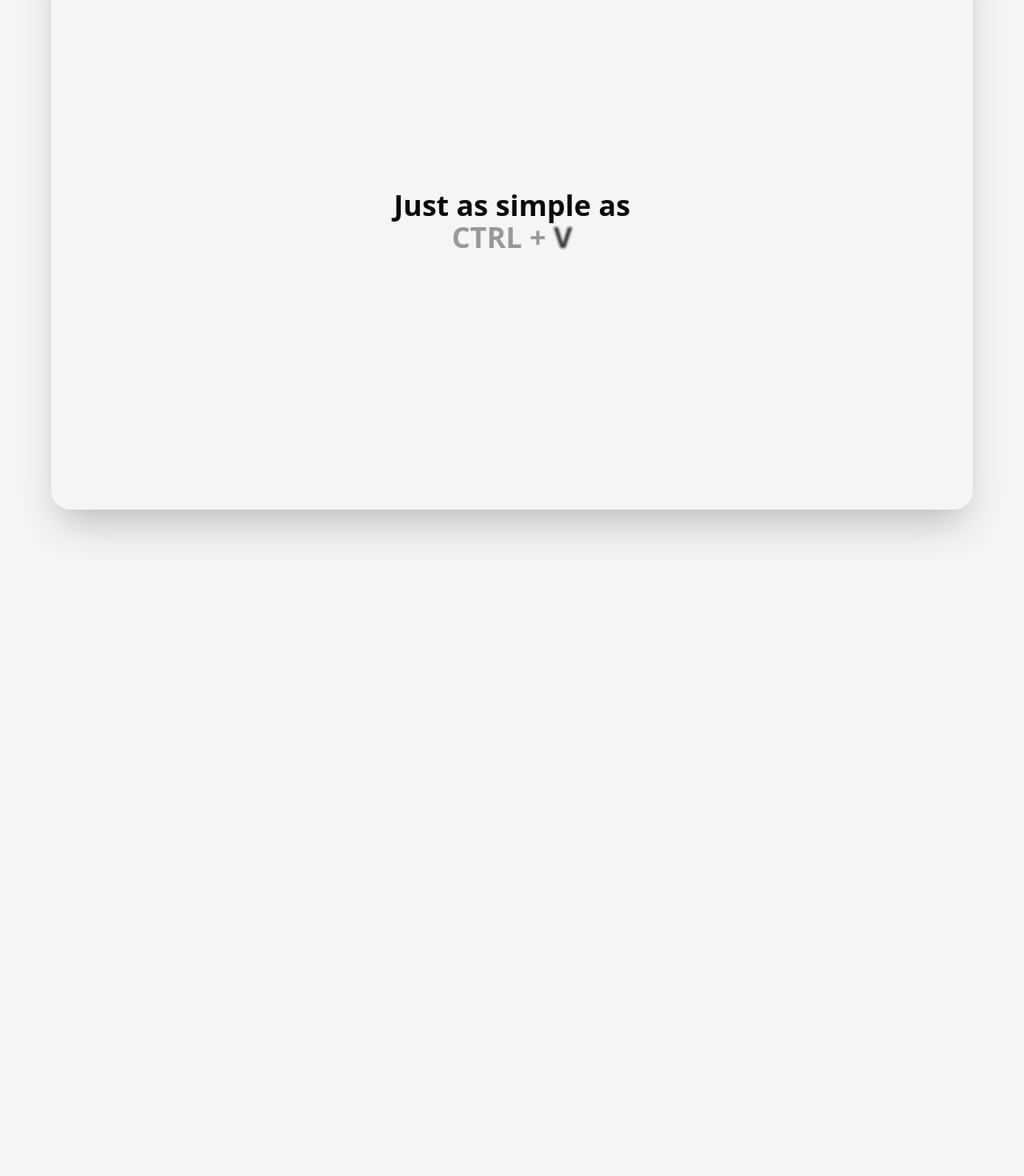
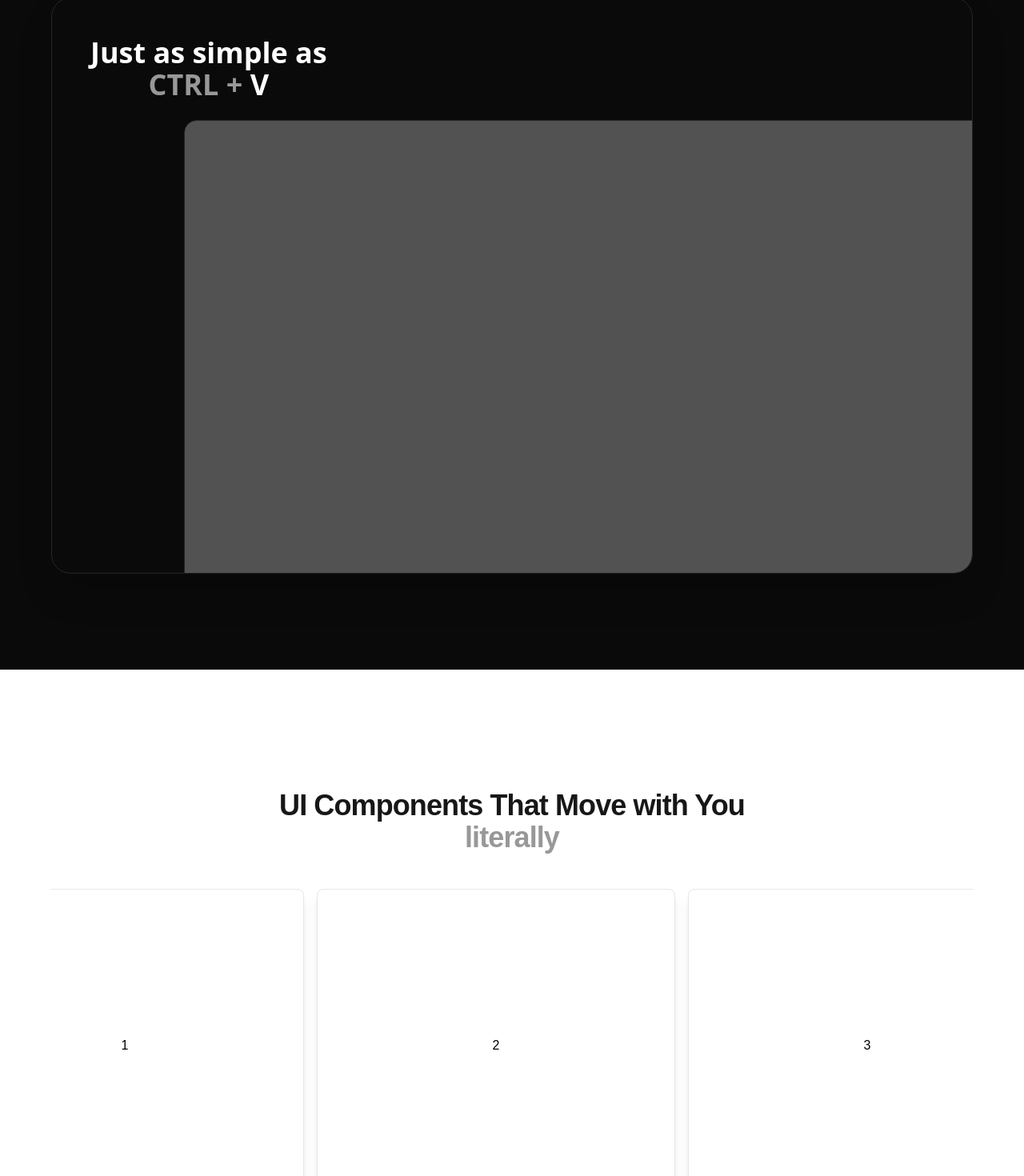
Before and after one commit to lakshaydewan/hypeUI, a Next.js app: page / in a window 1280 px wide. Shown: the part 923-2393 px from the top of the page at 80% size. Built offline with nearby package versions, Linux system fonts and the light colour scheme.

Commit message:
showcase section added

```diff
--- a/app/page.tsx
+++ b/app/page.tsx
@@ -1,16 +1,31 @@
 'use client'
-import React, { useEffect } from 'react'
+import React, { useEffect, useRef, } from 'react'
 import HeroBackground from '../components/HeroBackground';
 import DesktopSVG from '@/components/DesktopSVG';
 import Link from 'next/link';
-import { motion}  from 'motion/react';
+import { motion } from 'motion/react';
+import Showcase from '@/components/Showcase';
 
 const HomePage = () => {
 
   const [toggle, setToggle] = React.useState(false);
+  const containerRef = useRef(null);
+  // const { scrollYProgress } = useScroll({
+  //   target: containerRef
+  // });
+  // const translateY1 = useTransform(scrollYProgress, [0, 0.2, 0.4, 0.6, 0.8, 1], [650, 0, 0, 0, 0, 0]);
+  // const translateX1 = useTransform(scrollYProgress, [0, 0.2, 0.4, 0.6, 0.8, 1], [0, -200, -200, -200, -200, -200]);
+  // const translateY2 = useTransform(scrollYProgress, [0, 0.2, 0.4, 0.6, 0.8, 1], [650, 650, 0, 0, 0, 0]);
+  // const translateX2 = useTransform(scrollYProgress, [0, 0.2, 0.4, 0.6, 0.8, 1], [0, 0, -100, -100, -100, -100]);
+  // const translateY3 = useTransform(scrollYProgress, [0, 0.2, 0.4, 0.6, 0.8, 1], [650, 650, 650, 0, 0, 0]);
+  // const translateX3 = useTransform(scrollYProgress, [0, 0.2, 0.4, 0.6, 0.8, 1], [0, 0, 0, -10, -10, -10]);
+  // const translateY4 = useTransform(scrollYProgress, [0, 0.2, 0.4, 0.6, 0.8, 1], [650, 650, 650, 650, 0, 0]);
+  // const translateX4 = useTransform(scrollYProgress, [0, 0.2, 0.4, 0.6, 0.8, 1], [0, 0, 0, 0, 100, 100]);
+
+
 
   useEffect(() => {
-    const iD = setInterval(() => {setToggle(!toggle)}, 2000);
+    const iD = setInterval(() => { setToggle(!toggle) }, 1500);
 
     return () => {
       clearInterval(iD);
@@ -19,6 +34,7 @@ const HomePage = () => {
 
   return (
     <>
+
       <div className='bg-neutral-950 h-screen w-screen flex flex-col justify-center items-center'>
         <HeroBackground />
         <div className='z-0 w-full h-full flex md:flex-row flex-col gap-4 md:gap-0 justify-center items-center'>
@@ -52,11 +68,42 @@ const HomePage = () => {
           <DesktopSVG />
         </div>
       </div>
-      <div className='h-[300vh] relative text-white w-screen bg-neutral-100 flex flex-col justify-start items-center'>
-        <div className='w-screen sticky top-0 left-0 h-screen flex flex-col justify-center items-center'>
-          <div className='w-[90vw] shadow-2xl rounded-3xl h-[90vh] flex flex-col justify-center items-center'>
-            <div className='text-center text-4xl font-sans font-bold'>
-              <h1 className='text-neutral-950 font-sans font-bold'>Just as simple as</h1>
+      <div ref={containerRef} className='h-[120vh] relative text-white w-screen bg-neutral-950 flex flex-col justify-center items-center'>
+        <div className='w-screen h-screen flex flex-col justify-center items-center'>
+          <div className='w-[90vw] overflow-hidden border border-neutral-800 relative shadow-2xl rounded-3xl h-[70vh] md:h-[90vh] flex flex-col justify-center items-center'>
+            <div className='absolute bottom-[-80px] rounded-2xl right-[-50px] md:w-[90%] w-[95%] h-[90%] border border-neutral-800 bg-neutral-600 flex flex-col justify-center items-center'>
+
+            </div>
+            {/* <motion.div style={{
+            y: translateY1,
+            x: translateX1,
+            rotate: 3,
+          }} className='md:w-[35%] border absolute h-[65%] rounded-xl bg-white shadow-2xl flex flex-col justify-center items-center'>
+                hi there
+              </motion.div>
+              <motion.div style={{
+            y: translateY2,
+            x: translateX2,
+            rotate: 8,
+          }} className='md:w-[35%] absolute h-[65%] rounded-xl bg-neutral-950 flex flex-col justify-center items-center'>
+                hi there
+              </motion.div>
+              <motion.div style={{
+            y: translateY3,
+            x: translateX3,
+            rotate: -4,
+          }} className='md:w-[35%] absolute h-[65%] rounded-xl bg-neutral-950 flex flex-col justify-center items-center'>
+                hi there
+              </motion.div>
+              <motion.div style={{
+            y: translateY4,
+            x: translateX4,
+            rotate: 12,
+          }} className='md:w-[35%] absolute h-[65%] rounded-xl bg-neutral-950 flex flex-col justify-center items-center'>
+                hi there
+              </motion.div> */}
+            <div className='text-center absolute top-12 left-12 text-2xl md:text-4xl font-sans font-bold'>
+              <h1 className='text-white font-sans font-bold'>Just as simple as</h1>
               <span className='text-primary'>CTRL + </span>
               {
                 toggle ?
@@ -65,24 +112,20 @@ const HomePage = () => {
                     initial={{ opacity: 0, filter: 'blur(10px)' }}
                     animate={{ opacity: 1, filter: 'blur(0px)' }}
                     transition={{ duration: 0.5, ease: "easeOut" }}
-                  className='text-neutral-950'>V</motion.span>
+                    className='text-white'>V</motion.span>
                   :
                   <motion.span
                     key={"C"}
                     initial={{ opacity: 0, filter: 'blur(10px)' }}
                     animate={{ opacity: 1, filter: 'blur(0px)' }}
                     transition={{ duration: 0.5, ease: "easeOut" }}
-                  className='text-neutral-950'>C</motion.span>
+                    className='text-white'>C</motion.span>
               }
             </div>
           </div>
         </div>
       </div>
-      <div className='w-screen h-screen bg-neutral-950 flex flex-col justify-center items-center'>
-          <div className="text-center text-white text-4xl font-sans font-bold">
-              Start building your next project today!
-          </div>
-      </div>
+      <Showcase />
     </>
   )
 }
--- a/components/HeroBadge.tsx
+++ b/components/HeroBadge.tsx
@@ -1,3 +1,4 @@
+import { IconArrowRight } from '@tabler/icons-react';
 import React from 'react'
 
 const HeroBadge = () => {
@@ -7,7 +8,7 @@ const HeroBadge = () => {
     <div className="bg-neutral-950 group relative text-sm gap-1 hover:rounded-none transition-all duration-500 ease-out w-fit px-10 py-5 text-white border border-neutral-800 rounded-xl font-sans font-bold flex flex-row justify-between items-center">
         <div className='w-fit h-[20px] relative overflow-hidden'>
             <div className='group-hover:-translate-y-[100%] transition-all duration-700 ease-out'>LIKE THIS COMPONENT</div>
-            <div className='absolute translatey-[-100%] group-hover:-translate-y-[100%] text-white font-sans font-bold transition-all duration-700 ease-out'>CLICK TO GET CODE</div>
+            <div className='absolute flex justify-center items-center gap-2 group-hover:-translate-y-[90%] text-white font-sans font-bold transition-all duration-700 ease-out'>GET STARTED <IconArrowRight className='text-white group-hover:translate-x-1 duration-300 delay-100 ease-out transition-all' stroke={1.5} /></div>
           </div>
         <div className='h-[1px] z-10 w-0 opacity-0 group-hover:opacity-100 transition-all duration-500 ease-out group-hover:w-[100%] bg-gradient-to-r from-blue-400 to-neutral-950 absolute top-0 left-[0px]'></div>
         <div className='h-0 z-10 w-[1px] opacity-0 group-hover:opacity-100 transition-all duration-500 ease-out group-hover:h-[100%] bg-gradient-to-b from-blue-400 to-neutral-950 absolute top-[0px] left-[0px]'></div>
--- a/components/Navbar.tsx
+++ b/components/Navbar.tsx
@@ -15,10 +15,10 @@ const links = [
 const Navbar = () => {
     return (
         <div className='fixed top-0 z-50 left-0 w-full h-fit flex justify-center items-center'>
-            <div className='w-[90%] h-fit py-1 bg-neutral-950 border border-neutral-800 rounded-lg mt-4 flex flex-row justify-between items-center'>
+            <div className='w-[95%] h-fit py-1 bg-neutral-950 border border-neutral-800 rounded-lg mt-4 flex flex-row justify-between items-center'>
                 <div className='flex justify-center items-center gap-5'>
                     <Logo />
-                    <div className='hidden lg:flex flex-row gap-3 items-center'>
+                    <div className='hidden lg:flex flex-row gap-5 items-center'>
                         {
                             links.map((link, index) => {
                                 return (
--- /dev/null
+++ b/components/Showcase.tsx
@@ -0,0 +1,90 @@
+'use client'
+import { motion } from 'framer-motion'
+import { Icon3dCubeSphere } from '@tabler/icons-react'
+import { useEffect, useState } from 'react'
+
+import React from 'react'
+
+const Showcase = () => {
+
+    const [translateX, setTranslateX] = useState(-620);
+    const [pointer, setPointer] = useState({ x: 0, y: 0 });
+    const [isHovered, setIsHovered] = useState(false);
+
+    const handleMouseMove = (e: React.MouseEvent<HTMLDivElement>) => {
+        const { left, width } = e.currentTarget.getBoundingClientRect()
+        const xPos = e.clientX - left; // Get mouse X position relative to container
+        const percentage = xPos / width; // Normalize (0 to 1)
+        const maxTranslate = e.currentTarget.scrollWidth - width; // Adjust this value for more/less movement
+        setTranslateX(-percentage * maxTranslate); // Move left when pointer moves right
+    };
+
+    useEffect(() => {
+        window.addEventListener("mousemove", updateMousePosition);
+
+        const iD = setInterval(() => { setIsHovered(true) }, 1500);
+
+        return () => {
+            clearInterval(iD);
+            window.removeEventListener("mousemove", updateMousePosition);
+        }
+    })
+
+    const updateMousePosition = (e: MouseEvent) => {
+        setPointer({ x: e.clientX, y: e.clientY });
+    };
+
+    return (
+        <>
+            <div className='w-screen h-screen bg-white flex flex-col justify-center items-center'>
+                <h1 className='text-center tracking-tight text-4xl font-bold text-neutral-900 mt-10 mb-5'>
+                    UI Components That Move with You
+                    <br />
+                    <span className='text-primary'>literally</span>
+                </h1>
+                <div
+                    className="w-[90%] h-[55vh] rounded-lg px-6 py-6 overflow-x-hidden mx-auto relative"
+                    onMouseMove={handleMouseMove}
+                >
+                    <motion.div
+                    onMouseEnter={() => {
+                        console.log("mouseEnter");
+                        setIsHovered(true)
+                        console.log(isHovered);
+                    }}
+                    onMouseLeave={() => {
+                        console.log("mouseLeave");
+                        setIsHovered(false)
+                        console.log(isHovered);
+                    }}
+                        className="flex h-full hover:cursor-pointer flex-nowrap space-x-4 w-max"
+                        animate={{ x: translateX }} // Apply horizontal translation
+                        transition={{ type: "spring", stiffness: 100, damping: 50 }}
+                    >
+                        {["red", "blue", "green", "yellow", "purple", "green", "yellow"].map((color, index) => (
+                            <div
+                                key={index}
+                                className={`w-[65vw] flex justify-center items-center border shadow-lg sm:w-[60vw] lg:w-[35vw] h-full bg-white flex-shrink-0 rounded-lg`}
+                            >
+                                {index}
+                            </div>
+                        ))}
+                    </motion.div>
+                </div>
+                {
+                isHovered && <motion.div
+                    style={{
+                        x: pointer.x - 80,
+                        y: pointer.y - 32,
+                    }}
+                    className='bg-neutral-950 z-50 pointer-events-none w-fit border fixed top-0 left-0 text-white rounded-full py-3 px-7 font-sans font-semibold flex gap-1 justify-center items-center'>
+                    <div className='p-0 h-fit w-fit'>View Code</div>
+                    <Icon3dCubeSphere stroke={1} className='size-6 animate-spin duration-1000 text-white group-hover:animate-spin' />
+                </motion.div>
+            }
+            </div>
+        </>
+    )
+}
+
+export default Showcase
```
Also changed, not shown: components/DesktopSVG.tsx (+7 -2 lines), components/TechBadge.tsx (+28 -47 lines). Lines whose indentation alone changed are shown as unchanged.
